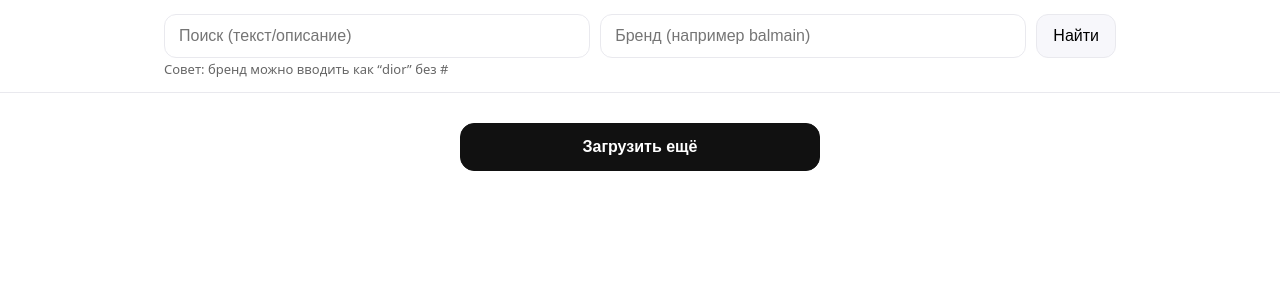
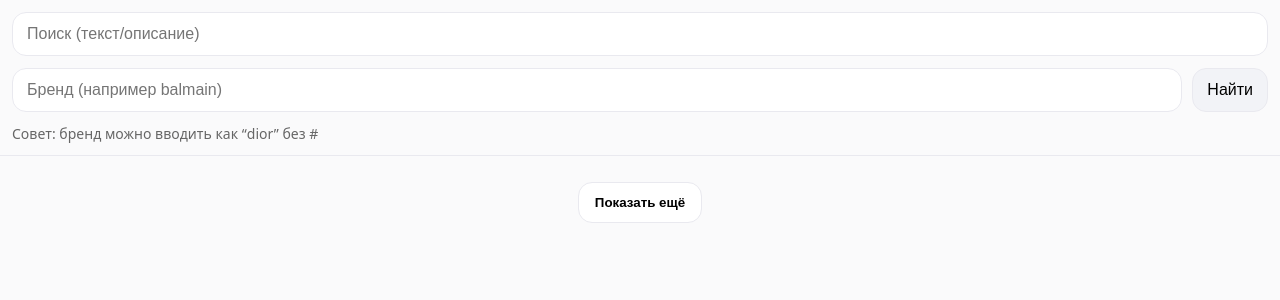
Before and after one commit to nbbb299/Tgcatalog-, a Python web app: template templates/index.html in a window 1280 px wide. Shown: the top 300 px of the page. Run offline with Jinja, Linux system fonts and the light colour scheme; the template is opened without the code that fills it, so the values that code supplies are empty.

Commit message:
Update index.html

```diff
--- a/templates/index.html
+++ b/templates/index.html
@@ -2,215 +2,75 @@
 <html lang="ru">
 <head>
   <meta charset="utf-8" />
-  <meta name="viewport" content="width=device-width, initial-scale=1" />
+  <meta name="viewport" content="width=device-width,initial-scale=1" />
   <title>Каталог</title>
+
   <style>
-    :root{
-      --bg:#ffffff;
-      --card:#ffffff;
-      --border:#e9e9ee;
-      --text:#111;
-      --muted:#666;
-      --btn:#111;
-      --btnText:#fff;
-      --btnAlt:#fff;
-      --btnAltText:#111;
-      --shadow: 0 6px 20px rgba(0,0,0,.06);
-      --radius:16px;
-    }
-    *{box-sizing:border-box}
-    body{
-      margin:0;
-      font-family: system-ui, -apple-system, Segoe UI, Roboto, Arial, sans-serif;
-      background:var(--bg);
-      color:var(--text);
-    }
-    header{
-      position:sticky;
-      top:0;
-      z-index:10;
-      background:rgba(255,255,255,.92);
-      backdrop-filter:saturate(180%) blur(10px);
-      border-bottom:1px solid var(--border);
-    }
-    .wrap{
-      max-width:980px;
-      margin:0 auto;
-      padding:14px 14px;
-    }
-    .row{
-      display:flex;
-      gap:10px;
-      flex-wrap:wrap;
-      align-items:center;
-    }
-    input{
-      flex:1 1 220px;
-      height:44px;
-      padding:0 14px;
-      border:1px solid var(--border);
-      border-radius:12px;
-      font-size:16px;
-      outline:none;
-    }
-    input:focus{
-      border-color:#bbb;
-    }
-    button{
-      height:44px;
-      padding:0 16px;
-      border-radius:12px;
-      border:1px solid var(--border);
-      background:#f7f7fb;
-      font-size:16px;
-      cursor:pointer;
-    }
-    button:active{transform:translateY(1px)}
-    main{
-      max-width:980px;
-      margin:0 auto;
-      padding:14px;
-    }
-    .grid{
-      display:grid;
-      grid-template-columns:repeat(2, minmax(0, 1fr));
-      gap:12px;
-    }
-    @media (min-width: 860px){
-      .grid{ grid-template-columns:repeat(3, minmax(0, 1fr)); }
-    }
-    .card{
-      background:var(--card);
-      border:1px solid var(--border);
-      border-radius:var(--radius);
-      overflow:hidden;
-      box-shadow:var(--shadow);
-      display:flex;
-      flex-direction:column;
-    }
-    .imgWrap{
-      width:100%;
-      aspect-ratio: 4 / 5;
-      background:#f3f3f6;
-      overflow:hidden;
-    }
-    .imgWrap img{
-      width:100%;
-      height:100%;
-      object-fit:cover;
-      display:block;
-    }
-    .meta{
-      padding:12px 12px 14px;
-      display:flex;
-      flex-direction:column;
-      gap:8px;
-    }
-    .brand{
-      font-weight:800;
-      letter-spacing:.4px;
-      text-transform:uppercase;
-      font-size:15px;
-    }
-    .price{
-      font-weight:900;
-      font-size:22px;
-      line-height:1.1;
-    }
-    .price .muted{
-      font-weight:700;
-      font-size:14px;
-      color:var(--muted);
-      margin-left:6px;
-    }
-    .cap{
-      white-space:pre-wrap;   /* НЕ обрезаем */
-      word-break:break-word;
-      color:#222;
-      font-size:14px;
-      line-height:1.35;
-    }
-    .actions{
-      display:flex;
-      gap:10px;
-      margin-top:4px;
-    }
-    .btn{
-      flex:1;
-      display:inline-flex;
-      align-items:center;
-      justify-content:center;
-      text-decoration:none;
-      height:48px;
-      border-radius:14px;
-      font-weight:800;
-      border:1px solid #111;
-      user-select:none;
-    }
-    .btn.tg{
-      background:var(--btn);
-      color:var(--btnText);
-    }
-    .btn.wa{
-      background:var(--btnAlt);
-      color:var(--btnAltText);
-    }
-    .more{
-      display:flex;
-      justify-content:center;
-      padding:16px 0 34px;
-    }
-    .more button{
-      width:100%;
-      max-width:360px;
-      height:48px;
-      border-radius:14px;
-      background:#111;
-      color:#fff;
-      border:1px solid #111;
-      font-weight:800;
-    }
-    .hint{
-      color:var(--muted);
-      font-size:13px;
-      margin-top:2px;
-    }
+    :root { --gap: 12px; --radius: 18px; --border: #e9e9ef; }
+    body { margin:0; font-family: system-ui,-apple-system,Segoe UI,Roboto,Arial; background:#fafafb; color:#111; }
+    header { position: sticky; top: 0; background: rgba(250,250,251,.92); backdrop-filter: blur(8px); border-bottom: 1px solid var(--border); z-index: 10; }
+    .row { display:flex; gap:10px; padding: 12px; align-items:center; }
+    .row input { flex: 1; padding: 12px 14px; border: 1px solid var(--border); border-radius: 14px; font-size: 16px; outline: none; background:#fff; }
+    .row button { padding: 12px 14px; border: 1px solid var(--border); border-radius: 14px; font-size: 16px; background:#f2f3f7; cursor: pointer; }
+    .hint { padding: 0 12px 12px; color:#666; font-size: 14px; }
+
+    main { padding: 12px; }
+    .grid { display:grid; grid-template-columns: repeat(2, minmax(0, 1fr)); gap: var(--gap); }
+    @media (min-width: 900px){ .grid{ grid-template-columns: repeat(4, minmax(0, 1fr)); } }
+
+    .card { background:#fff; border: 1px solid var(--border); border-radius: var(--radius); overflow:hidden; box-shadow: 0 6px 22px rgba(15,15,25,.05); }
+    .imgwrap { width: 100%; aspect-ratio: 3 / 4; background:#f1f2f6; display:flex; align-items:center; justify-content:center; }
+    .imgwrap img { width:100%; height:100%; object-fit: cover; display:block; }
+    .imgfallback { color:#999; font-size: 14px; }
+
+    .meta { padding: 12px; }
+    .brand { font-weight: 900; letter-spacing: .2px; font-size: 18px; text-transform: uppercase; }
+    .price { margin-top: 6px; font-weight: 900; font-size: 28px; line-height: 1.05; }
+    .raw { margin-top: 4px; color:#666; font-size: 13px; }
+    .cap { margin-top: 10px; white-space: pre-wrap; word-break: break-word; font-size: 15px; line-height: 1.25; }
+
+    .actions { display:flex; gap:10px; margin-top: 12px; }
+    .btn { flex: 1; display:flex; align-items:center; justify-content:center; gap:8px; padding: 12px; border-radius: 16px; font-weight: 800; font-size: 15px; text-decoration: none; user-select:none; }
+    .btn-tg { background:#111; color:#fff; border: 1px solid #111; }
+    .btn-wa { background:#fff; color:#111; border: 2px solid #111; }
+
+    .more { margin: 14px 0 30px; display:flex; justify-content:center; }
+    .more button { padding: 12px 16px; border: 1px solid var(--border); border-radius: 14px; background:#fff; font-weight: 700; cursor:pointer; }
   </style>
 </head>
+
 <body>
-
   <header>
-  <div class="wrap">
     <div class="row">
       <input id="q" placeholder="Поиск (текст/описание)" />
+    </div>
+    <div class="row" style="padding-top:0">
       <input id="brand" placeholder="Бренд (например balmain)" />
       <button onclick="resetAndLoad()">Найти</button>
     </div>
     <div class="hint">Совет: бренд можно вводить как “dior” без #</div>
-  </div>
   </header>
 
   <main>
     <div class="grid" id="grid"></div>
     <div class="more">
-    <button id="moreBtn" onclick="loadMore()">Загрузить ещё</button>
+      <button id="moreBtn" onclick="loadMore()">Показать ещё</button>
     </div>
   </main>
 
   <script>
-  let all = [];
-  let shown = 0;
-  const step = 30;
+    let offset = 0;
+    const limit = 30;
+    let buyTelegram = "";
+    let buyWhatsapp = "393463203783"; // твой номер (как ты просила)
+    let loading = false;
 
-  let buyTelegram = "mikab16";
-  let buyWhatsapp = "393463203783";
-
-  async function loadBuyTarget(){
+    async function getBuyTarget(){
       try{
         const r = await fetch("/api/buy_target");
         const j = await r.json();
-      buyTelegram = (j.telegram || buyTelegram).replace("@","");
-      buyWhatsapp = (j.whatsapp || buyWhatsapp).replace(/\D/g,"");
+        buyTelegram = (j.telegram || "").trim();
+        buyWhatsapp = (j.whatsapp || buyWhatsapp).trim();
       }catch(e){}
     }
 
@@ -218,114 +78,132 @@
       return (str || "")
         .replaceAll("&","&amp;")
         .replaceAll("<","&lt;")
-      .replaceAll(">","&gt;");
+        .replaceAll(">","&gt;")
+        .replaceAll('"',"&quot;")
+        .replaceAll("'","&#39;");
     }
 
-  function formatEUR(val){
-    if (val === null || val === undefined || Number.isNaN(val)) return "";
+    function formatEUR(v){
+      if (v === null || v === undefined || v === "") return "";
+      const num = Number(v);
+      if (!Number.isFinite(num)) return "";
       try{
-      return new Intl.NumberFormat("it-IT", {style:"currency", currency:"EUR"}).format(val);
+        return new Intl.NumberFormat("it-IT", { style:"currency", currency:"EUR", maximumFractionDigits: 2 }).format(num);
       }catch(e){
-      return `${val}€`;
+        return String(num);
       }
     }
 
-  function buildMessage(p){
-    const brand = (p.brand || "").toUpperCase();
-    const price = p.price_value ? formatEUR(p.price_value) : (p.price_raw || "");
-    const cap = (p.caption || "").trim();
-    const link = location.origin; // можно оставить сайт
-    return `Здравствуйте! Хочу заказать:\n${brand}\nЦена: ${price}\nID: ${p.message_id}\n\nОписание:\n${cap}\n\nСсылка: ${link}`;
+    function buildTelegramLink(p){
+      // Если указан username продавца — открываем чат t.me/<username>?text=...
+      const text = `Здравствуйте! Хочу заказать:\n\n${p.brand || ""}\n${p.price_raw || ""}\n\n${(p.caption || "").slice(0, 800)}`;
+      const encoded = encodeURIComponent(text);
+
+      if (buyTelegram){
+        return `https://t.me/${buyTelegram}?text=${encoded}`;
+      }
+      // запасной вариант: share
+      return `https://t.me/share/url?url=&text=${encoded}`;
     }
 
-  function tgLink(p){
-    const text = encodeURIComponent(buildMessage(p));
-    // tg:// работает только если Telegram установлен, поэтому делаем web
-    return `https://t.me/${buyTelegram}?text=${text}`;
+    function buildWhatsappLink(p){
+      const text = `Здравствуйте! Хочу заказать:\n\n${p.brand || ""}\n${p.price_raw || ""}\n\n${(p.caption || "").slice(0, 800)}`;
+      const encoded = encodeURIComponent(text);
+      // wa.me работает без плюса
+      return `https://wa.me/${buyWhatsapp}?text=${encoded}`;
     }
 
-  function waLink(p){
-    const text = encodeURIComponent(buildMessage(p));
-    return `https://wa.me/${buyWhatsapp}?text=${text}`;
+    function imgBlock(p){
+      if (!p.file_id){
+        return `<div class="imgwrap"><div class="imgfallback">Фото</div></div>`;
+      }
+      // грузим через прокси /img/<file_id>
+      const src = `/img/${encodeURIComponent(p.file_id)}`;
+      return `
+        <div class="imgwrap">
+          <img src="${src}" alt="" loading="lazy"
+               onerror="this.outerHTML='<div class=&quot;imgwrap&quot;><div class=&quot;imgfallback&quot;>Фото</div></div>'" />
+        </div>`;
     }
 
-  function matches(p){
-    const q = (document.getElementById("q").value || "").trim().toLowerCase();
-    const b = (document.getElementById("brand").value || "").trim().toLowerCase();
+    function card(p){
+      const b = (p.brand || "item").toUpperCase();
+      const priceBig = formatEUR(p.price_value) || (p.price_raw || "");
+      const raw = p.price_raw ? `<div class="raw">${escapeHtml(p.price_raw)}</div>` : "";
+      const cap = p.caption ? `<div class="cap">${escapeHtml(p.caption)}</div>` : "";
 
-    if (b && (p.brand || "").toLowerCase() !== b) return false;
+      const tg = buildTelegramLink(p);
+      const wa = buildWhatsappLink(p);
 
-    if (q){
-      const hay = ((p.caption || "") + " " + (p.brand || "") + " " + (p.price_raw || "")).toLowerCase();
-      if (!hay.includes(q)) return false;
-    }
-    return true;
-  }
-
-  function renderNext(){
-    const grid = document.getElementById("grid");
-    const filtered = all.filter(matches);
-
-    const slice = filtered.slice(shown, shown + step);
-    shown += slice.length;
-
-    slice.forEach(p => {
-      const brand = (p.brand || "").toUpperCase() || "ITEM";
-      const priceMain = p.price_value ? formatEUR(p.price_value) : (p.price_raw || "");
-      const priceSub = (!p.price_value && p.price_raw) ? "" : (p.price_raw ? p.price_raw : "");
-
-      const caption = escapeHtml(p.caption || "");
-      const imgUrl = p.file_id ? `/img/${p.file_id}` : "";
-
-      const el = document.createElement("div");
-      el.className = "card";
-      el.innerHTML = `
-        <a class="imgWrap" href="${imgUrl}" target="_blank" rel="noopener">
-          <img loading="lazy" src="${imgUrl}" alt="${brand}">
-        </a>
+      return `
+        <div class="card">
+          ${imgBlock(p)}
           <div class="meta">
-          <div class="brand">${brand}</div>
-          ${priceMain ? `<div class="price">${escapeHtml(priceMain)}${priceSub ? `<span class="muted">${escapeHtml(priceSub)}</span>` : ""}</div>` : ``}
-          <div class="cap">${caption}</div>
+            <div class="brand">${escapeHtml(b)}</div>
+            <div class="price">${escapeHtml(priceBig)}</div>
+            ${raw}
+            ${cap}
             <div class="actions">
-            <a class="btn tg" href="${tgLink(p)}" target="_blank" rel="noopener">Купить в Telegram</a>
-            <a class="btn wa" href="${waLink(p)}" target="_blank" rel="noopener">WhatsApp</a>
+              <a class="btn btn-tg" href="${tg}" target="_blank" rel="noopener">Купить в Telegram</a>
+              <a class="btn btn-wa" href="${wa}" target="_blank" rel="noopener">WhatsApp</a>
+            </div>
           </div>
         </div>
       `;
-      grid.appendChild(el);
-    });
+    }
 
-    const moreBtn = document.getElementById("moreBtn");
-    if (shown >= filtered.length){
-      moreBtn.style.display = "none";
-    }else{
-      moreBtn.style.display = "block";
+    async function fetchProducts(){
+      const q = document.getElementById("q").value.trim();
+      const brand = document.getElementById("brand").value.trim();
+
+      const url = new URL(location.origin + "/api/products");
+      url.searchParams.set("limit", String(limit));
+      url.searchParams.set("offset", String(offset));
+      if (q) url.searchParams.set("q", q);
+      if (brand) url.searchParams.set("brand", brand);
+
+      const r = await fetch(url.toString());
+      if (!r.ok) throw new Error("API error");
+      return await r.json();
+    }
+
+    async function loadMore(){
+      if (loading) return;
+      loading = true;
+
+      const btn = document.getElementById("moreBtn");
+      btn.disabled = true;
+      btn.textContent = "Загружаю…";
+
+      try{
+        const data = await fetchProducts();
+        const grid = document.getElementById("grid");
+
+        data.forEach(p => grid.insertAdjacentHTML("beforeend", card(p)));
+        offset += data.length;
+
+        if (data.length < limit) btn.style.display = "none";
+        else btn.style.display = "inline-block";
+      }catch(e){
+        alert("Не удалось загрузить товары. Проверь /api/products");
+      }finally{
+        btn.disabled = false;
+        btn.textContent = "Показать ещё";
+        loading = false;
       }
     }
 
-  async function fetchAll(){
-    const r = await fetch("/api/products");
-    all = await r.json();
-  }
-
     async function resetAndLoad(){
-    shown = 0;
+      offset = 0;
       document.getElementById("grid").innerHTML = "";
-    document.getElementById("moreBtn").style.display = "block";
-    renderNext();
-  }
-
-  async function loadMore(){
-    renderNext();
+      document.getElementById("moreBtn").style.display = "inline-block";
+      await loadMore();
     }
 
     (async () => {
-    await loadBuyTarget();
-    await fetchAll();
+      await getBuyTarget();
       await resetAndLoad();
     })();
   </script>
-
 </body>
 </html>
```
Lines whose indentation alone changed are shown as unchanged.
